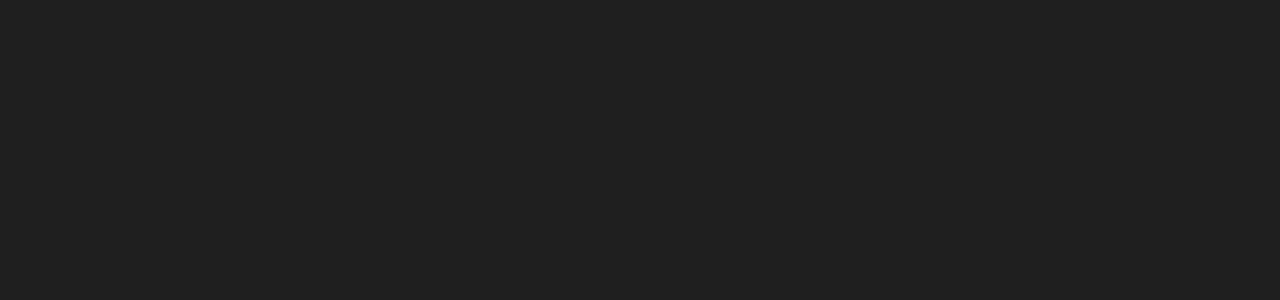
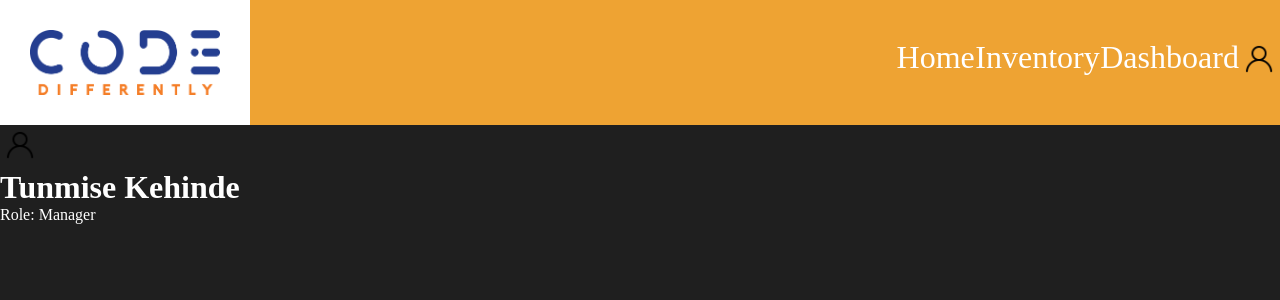
Before and after one commit to PoshLizard/inventory-table, a React (Create React App) app: page /profile in a window 1280 px wide. Before the commit this address had no page. Shown: the top 300 px of the page. Built offline with nearby package versions, Linux system fonts and the light colour scheme.

Commit message:
added profile page, profile links on headers

```diff
--- a/package.json
+++ b/package.json
@@ -7,7 +7,9 @@
     "@testing-library/react": "^13.4.0",
     "@testing-library/user-event": "^13.5.0",
     "axios": "^1.6.8",
+    "chart.js": "^4.4.2",
     "react": "^18.2.0",
+    "react-chartjs-2": "^5.2.0",
     "react-dom": "^18.2.0",
     "react-router-dom": "^6.3.0",
     "react-scripts": "5.0.1",
--- a/src/App.css
+++ b/src/App.css
@@ -53,6 +53,12 @@
   padding: 30px;
   width: 100%;
   background-color: rgb(255, 255, 255);
+}
+
+.profileLogo{
+  padding: 5px;
+  height: 40px;
+  width: 40px;
 }
 
 .side-nav{
--- a/src/App.js
+++ b/src/App.js
@@ -4,12 +4,14 @@
 import InventoryTable from './pages/InventoryTable';
 import Login from './pages/Login';
 import Dashboard from './pages/Dashboard';
+import ProfileInformation from './pages/ProfileInformation';
 function App() {
   return (
     <Routes>
       <Route path="/" element={<Login />}></Route>
       <Route path="/inventory" element={<InventoryTable />}/>
       <Route path="/dashboard" element={<Dashboard />}/>
+      <Route path="/profile" element={<ProfileInformation/>}/>
     </Routes>
   );
 
--- a/src/components/Header.js
+++ b/src/components/Header.js
@@ -1,6 +1,8 @@
 import React from 'react'
 import logo from '../images/logo.png'
 import { Link } from 'react-router-dom'
+import profileLogo from '../images/user-profile.png'
+
 const Navbar = () => {
   return (
         <header className='header'>
@@ -14,6 +16,7 @@
               <Link to={`/`}> Home </Link>
               <Link to={`/inventory`}> Inventory </Link>
               <Link to={`/dashboard`}> Dashboard </Link>
+              <Link to={`/profile`}><img className="profileLogo" src={profileLogo}/></Link>
             </div>
 
         </header>
--- a/src/components/SideNav.js
+++ b/src/components/SideNav.js
@@ -9,6 +9,7 @@
           <Link to={`/`}> Home </Link>
           <Link to={`/inventory`}> Inventory </Link>
           <Link to={`/dashboard`}> Dashboard </Link>
+          <Link to={`/profile`}> Profile </Link>
         </div>
 
     </div>
--- /dev/null
+++ b/src/pages/ProfileInformation.js
@@ -0,0 +1,34 @@
+import profileLogo from '../images/user-profile.png'
+import Header from '../components/Header';
+import SideNav from '../components/SideNav';
+
+function ProfileInformation(){
+    return (
+<div>
+    <div>
+         <Header/>
+         <SideNav></SideNav>
+    </div>
+
+
+    <div>
+        <div>
+
+            <img className='profileLogo' src={profileLogo} />
+            <div>
+                <h1>Tunmise Kehinde</h1>
+                <p>Role: Manager</p>
+            </div>
+
+        </div>
+    </div>
+</div>
+
+
+
+
+
+    )
+}
+
+export default ProfileInformation;
```
Also changed, not shown: src/images/user-profile.png (added), 1 other file (tests, documents, lock files or other folders).
